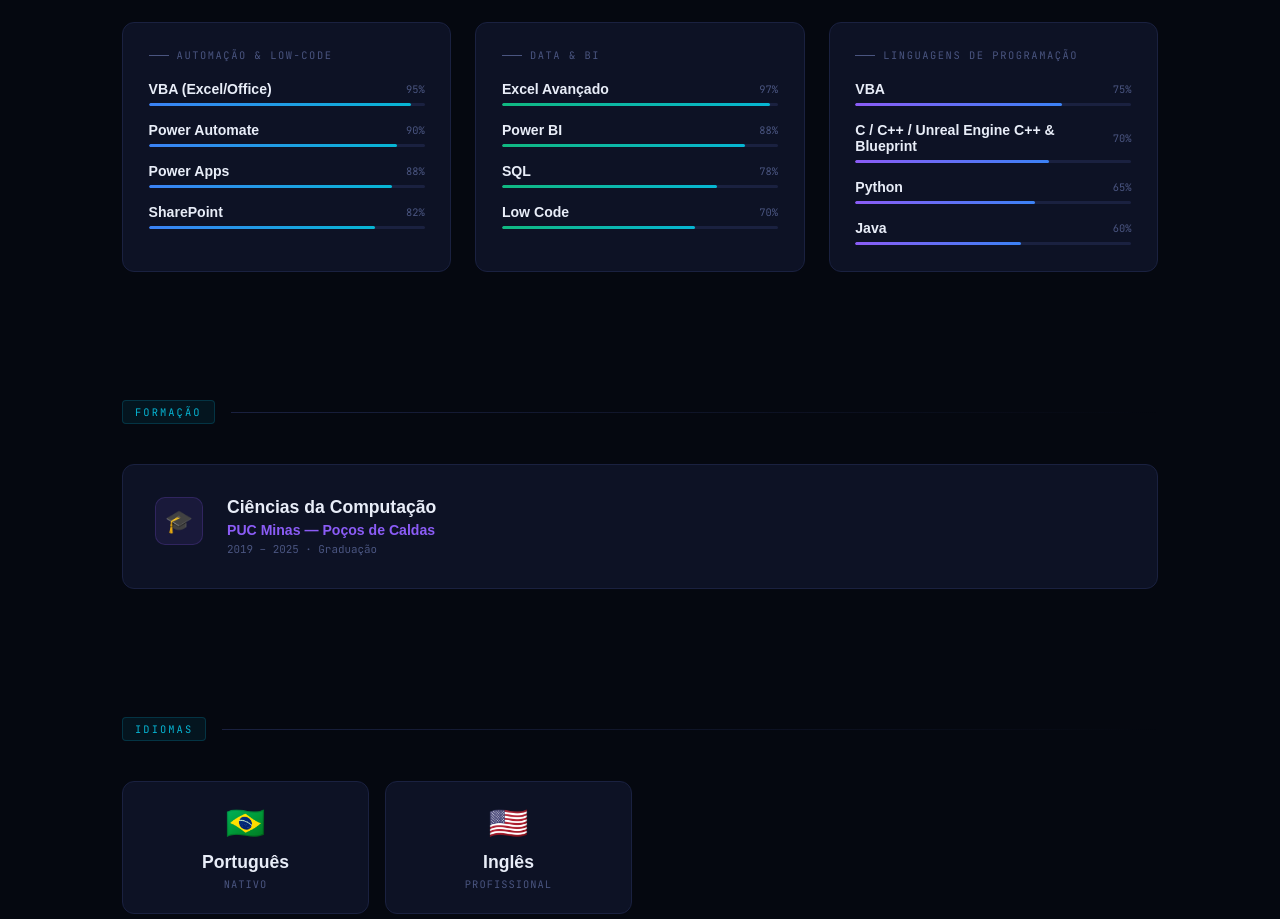
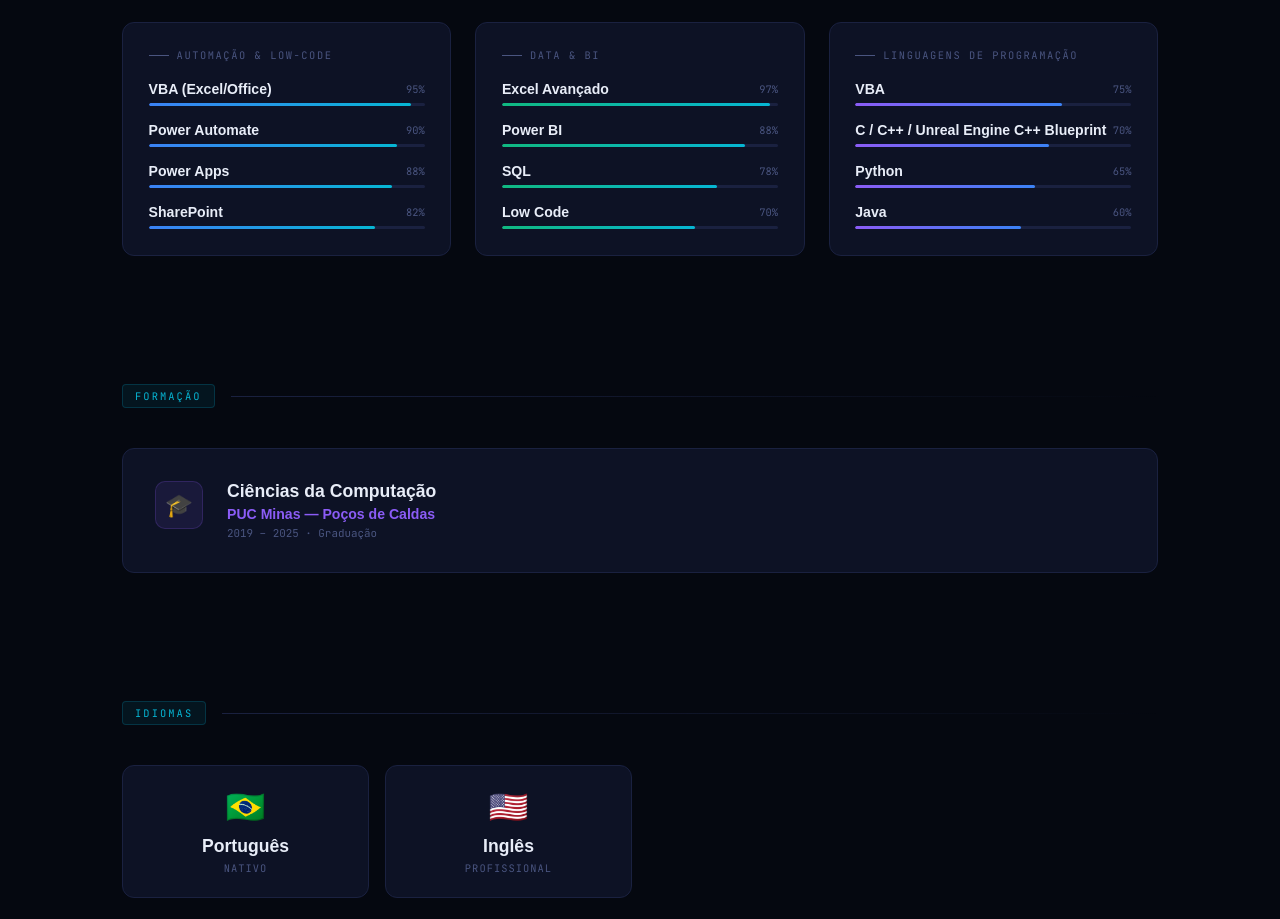
Before and after one commit to AlexandreAraujo12/curriculo, a plain HTML site: page index.html in a window 1280 px wide. Shown: the part 1980-2899 px from the top of the page. Drawn offline with Linux system fonts and the light colour scheme; a web font is replaced by a local one.

Commit message:
Update index.html

```diff
--- a/index.html
+++ b/index.html
@@ -781,7 +781,7 @@ footer span { color: var(--cyan); }
         <div class="skill-bar"><div class="skill-fill fill-purple" data-width="75"></div></div>
       </div>
       <div class="skill-item">
-        <div class="skill-row"><span class="skill-name">C / C++ / Unreal Engine C++ & Blueprint</span><span class="skill-pct">70%</span></div>
+        <div class="skill-row"><span class="skill-name">C / C++ / Unreal Engine C++ Blueprint</span><span class="skill-pct">70%</span></div>
         <div class="skill-bar"><div class="skill-fill fill-purple" data-width="70"></div></div>
       </div>
       <div class="skill-item">
```
